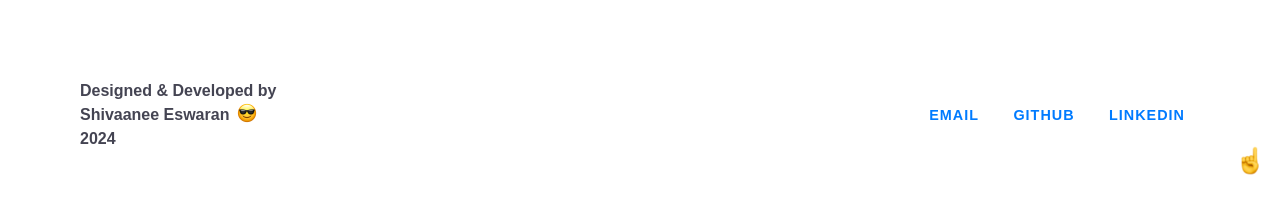
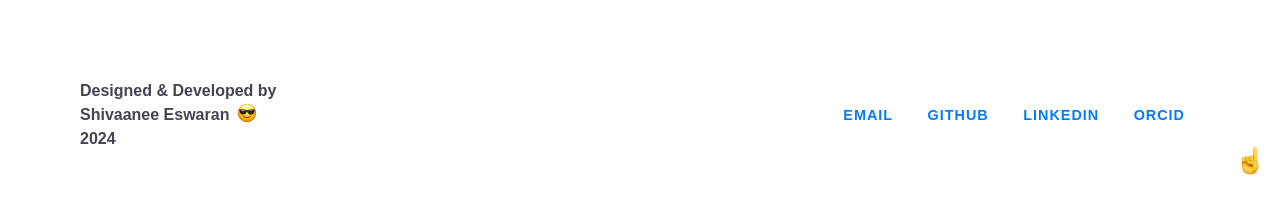
Before and after one commit to Shivaanee/Shivaanee.github.io, a Jekyll site: the page built from index.html, in a window 1280 px wide and 900 px high, scrolled down 4622 px. Shown: the part 699-897 px from the top of the window. Built offline with Jekyll 4.4.1, drawn with Linux system fonts in a browser that asks for light colours; nearby versions of some CDN libraries.

Commit message:
Added ORCID

```diff
--- a/_config.yml
+++ b/_config.yml
@@ -14,6 +14,8 @@ social:
     url: https://github.com/shivaanee
   - title: linkedin
     url: https://linkedin.com/in/shivaanee
+  - title: orcid
+    url: https://orcid.org/0009-0008-7294-8331
 
 # Build settings
 markdown: kramdown
```
